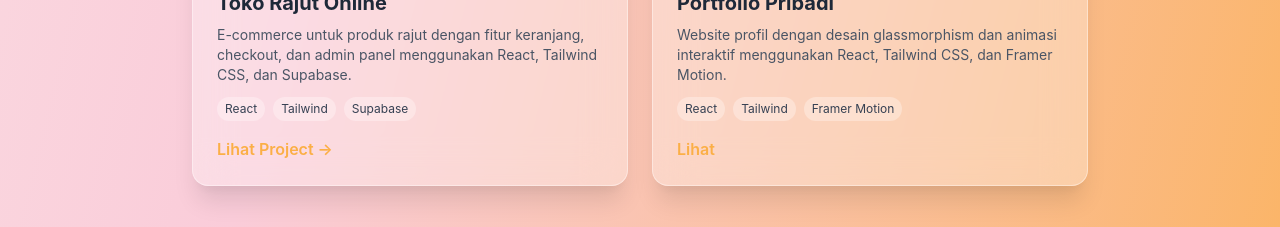
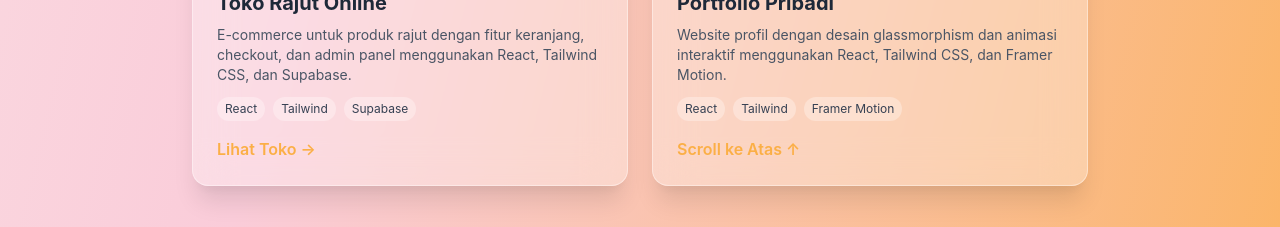
Before and after one commit to salwafakhirahh/portfolio-website, a React (Vite) app: page / in a window 1280 px wide. Shown: the part 4100-4327 px from the top of the page. Built offline with nearby package versions, Linux system fonts and the light colour scheme.

Commit message:
Portfolio website revisi

```diff
--- a/src/components/layout/Navbar.jsx
+++ b/src/components/layout/Navbar.jsx
@@ -2,6 +2,8 @@ import React, { useState, useEffect } from 'react';
 import { Link } from 'react-router-dom';
 import { motion } from 'framer-motion';
 import { FiMenu, FiX, FiShoppingBag, FiUser } from 'react-icons/fi';
+
+const TOKO_URL = 'http://localhost:5174';
 
 const Navbar = () => {
   const [isOpen, setIsOpen] = useState(false);
@@ -50,21 +52,23 @@ const Navbar = () => {
               </a>
             ))}
 
-            <Link
-              to="/toko"
+            {/* Tombol ke Toko - PAKAI <a> */}
+            <a
+              href={`${TOKO_URL}/toko`}
               className="bg-dustyRose text-white px-5 py-2 rounded-full hover:bg-coral transition-all duration-300 shadow-lg hover:shadow-xl transform hover:-translate-y-1 flex items-center gap-2"
             >
               <FiShoppingBag className="w-5 h-5" />
               Kunjungi Toko Rajut
-            </Link>
+            </a>
 
-            <Link
-              to="/admin"
+            {/* Tombol ke Admin - PAKAI <a> */}
+            <a
+              href={`${TOKO_URL}/toko/admin`}
               className="bg-white/40 backdrop-blur-md text-gray-700 px-5 py-2 rounded-full hover:bg-white/60 transition-all duration-300 border border-white/40 shadow-lg hover:shadow-xl transform hover:-translate-y-1 flex items-center gap-2"
             >
               <FiUser className="w-5 h-5" />
               Admin
-            </Link>
+            </a>
           </div>
 
           <button
@@ -92,22 +96,22 @@ const Navbar = () => {
               {item.name}
             </a>
           ))}
-          <Link
-            to="/toko"
+          <a
+            href={`${TOKO_URL}/toko`}
             className="flex items-center gap-2 bg-dustyRose text-white px-4 py-2 rounded-full hover:bg-coral transition-all justify-center"
             onClick={() => setIsOpen(false)}
           >
             <FiShoppingBag className="w-5 h-5" />
             Kunjungi Toko Rajut
-          </Link>
-          <Link
-            to="/admin"
+          </a>
+          <a
+            href={`${TOKO_URL}/toko/admin`}
             className="flex items-center gap-2 bg-white/60 backdrop-blur-md text-gray-700 px-4 py-2 rounded-full hover:bg-white/80 transition-all border border-white/40 justify-center"
             onClick={() => setIsOpen(false)}
           >
             <FiUser className="w-5 h-5" />
             Admin
-          </Link>
+          </a>
         </div>
       </motion.div>
     </motion.nav>
--- a/src/components/sections/Hero.jsx
+++ b/src/components/sections/Hero.jsx
@@ -1,8 +1,9 @@
 import React from 'react';
 import { motion } from 'framer-motion';
-import { Link } from 'react-router-dom';
 import { FiArrowDown, FiShoppingBag } from 'react-icons/fi';
 import { FaGithub, FaLinkedin, FaInstagram } from 'react-icons/fa';
+
+const TOKO_URL = 'http://localhost:5174';
 
 const Hero = () => {
   return (
@@ -86,13 +87,14 @@ const Hero = () => {
             transition={{ delay: 0.8 }}
             className="flex flex-wrap gap-4 justify-center md:justify-start"
           >
-            <Link
-              to="/toko"
+            {/* PAKAI <a> BUKAN <Link> */}
+            <a
+              href={`${TOKO_URL}/toko`}
               className="px-8 py-3 bg-dustyRose text-white rounded-full hover:bg-coral transition-all duration-300 shadow-lg hover:shadow-xl transform hover:-translate-y-1 flex items-center gap-2"
             >
               <FiShoppingBag className="w-5 h-5" />
               Kunjungi Toko Rajut
-            </Link>
+            </a>
             <a
               href="#contact"
               className="px-8 py-3 bg-white/30 backdrop-blur-md text-gray-800 rounded-full hover:bg-white/50 transition-all duration-300 border border-white/40 shadow-lg hover:shadow-xl transform hover:-translate-y-1"
--- a/src/components/sections/Projects.jsx
+++ b/src/components/sections/Projects.jsx
@@ -1,6 +1,5 @@
 import React from 'react';
 import { motion } from 'framer-motion';
-import { Link } from 'react-router-dom';
 import { projects } from '../../data/projects';
 import { FaStore, FaUserCircle } from 'react-icons/fa';
 
@@ -61,12 +60,12 @@ const Projects = () => {
                   </div>
 
                   {project.isExternal ? (
-                    <Link
-                      to={project.link}
+                    <a
+                      href={project.link}
                       className="inline-flex items-center gap-1 text-dustyRose font-semibold hover:text-coral transition-colors"
                     >
                       {project.buttonText}
-                    </Link>
+                    </a>
                   ) : (
                     <button
                       onClick={handleScrollToTop}
--- a/src/data/projects.js
+++ b/src/data/projects.js
@@ -1,13 +1,15 @@
+const TOKO_URL = 'http://localhost:5174';
+
 export const projects = [
   {
     id: 1,
     title: 'Toko Rajut Online',
     description: 'E-commerce untuk produk rajut dengan fitur keranjang, checkout, dan admin panel menggunakan React, Tailwind CSS, dan Supabase.',
     tech: ['React', 'Tailwind', 'Supabase'],
-    link: '/toko',
+    link: `${TOKO_URL}/toko`,
     isExternal: true,
     icon: 'FaStore',
-    buttonText: 'Lihat Project →'
+    buttonText: 'Lihat Toko →'
   },
   {
     id: 2,
@@ -17,6 +19,6 @@ export const projects = [
     link: '#home',
     isExternal: false,
     icon: 'FaUserCircle',
-    buttonText: 'Lihat'
+    buttonText: 'Scroll ke Atas ↑'
   }
 ];
```
Also changed, not shown: 1 other file (tests, documents, lock files or other folders).
